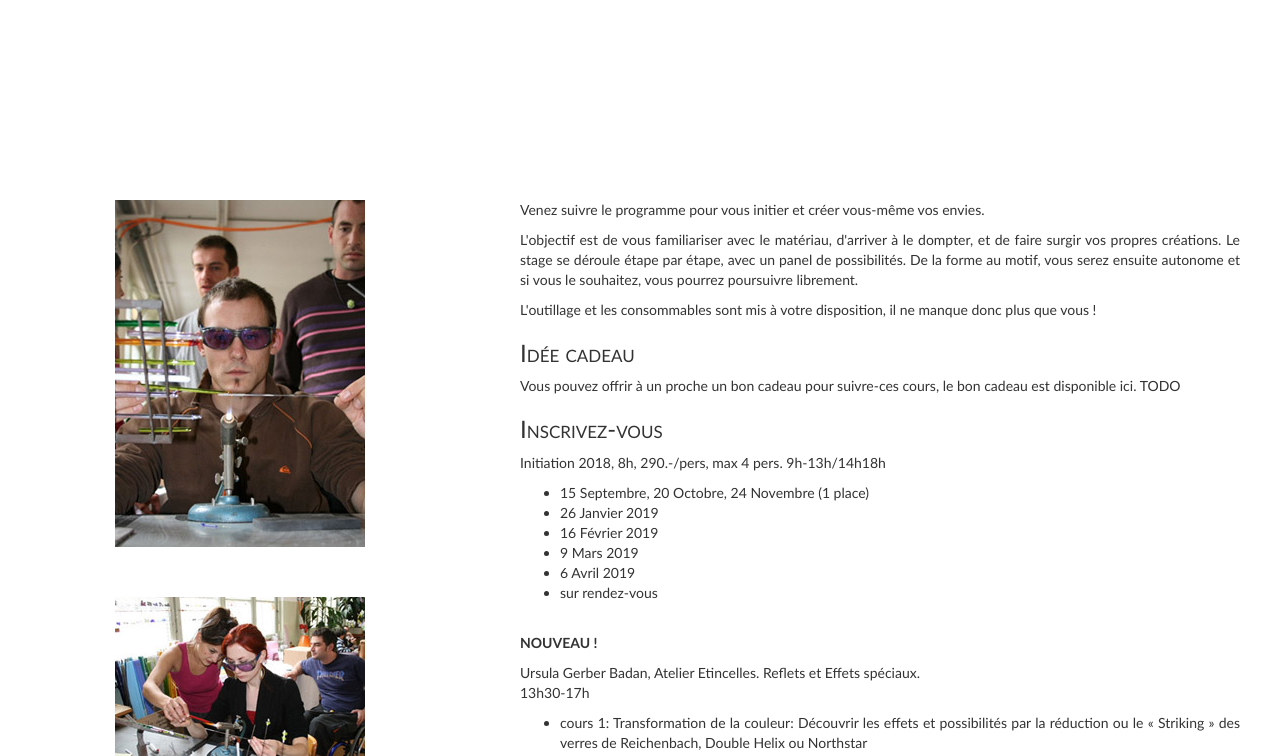
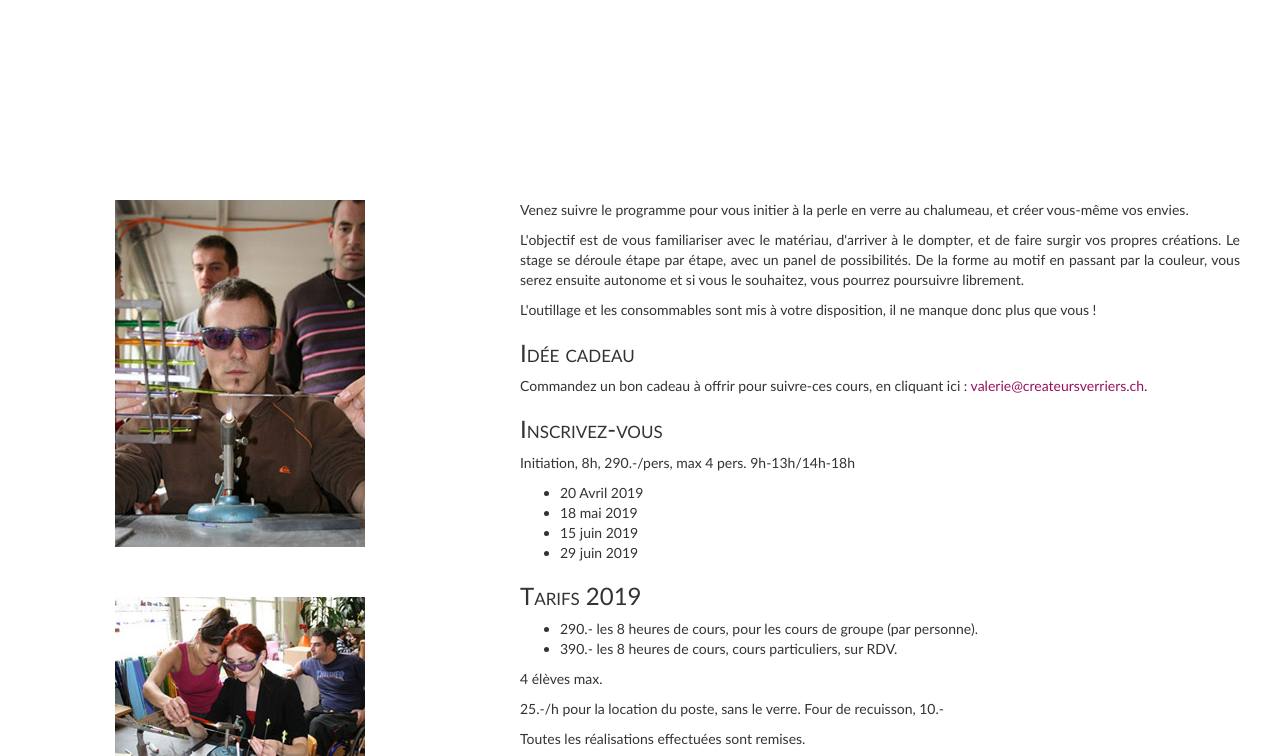
Before and after one commit to aroquemaurel/valeriederoquemaurel-website, a Django app: template valerie/pages/templates/pages/content/cours/presentation.html in a window 1280 px wide. Shown: the part 150-906 px from the top of the page. Run offline with Django 3.2, Linux system fonts and the light colour scheme; the template is opened without the code that fills it, so the values that code supplies are empty; some libraries are stand-ins or nearby versions; some web fonts are replaced.

Commit message:
Mise à jour de la présentation des cours

```diff
--- a/valerie/pages/templates/pages/content/cours/presentation.html
+++ b/valerie/pages/templates/pages/content/cours/presentation.html
@@ -8,50 +8,38 @@
     </div>
 {% endblock %}
 {% block text-content %}
-    <p>Venez suivre le programme pour vous initier et créer vous-même vos envies.</p>
+<p>Venez suivre le programme pour vous initier à la perle en verre au chalumeau, et créer vous-même vos envies.</p>
 
-<p>L'objectif est de vous familiariser avec le matériau, d'arriver à le dompter, et de faire surgir vos propres créations.
-Le stage se déroule étape par étape, avec un panel de possibilités. De la forme au motif,
-vous serez ensuite autonome et si vous le souhaitez, vous pourrez poursuivre librement.</p>
+<p>L'objectif est de vous familiariser avec le matériau, d'arriver à le dompter, et de faire surgir vos propres créations. Le stage se déroule étape par
+étape, avec un panel de possibilités. De la forme au motif en passant par la couleur, vous serez ensuite autonome et si vous le souhaitez, vous pourrez
+poursuivre librement.</p>
 
-    <p>L'outillage et les consommables sont mis à votre disposition, il ne manque donc plus que vous !</p>
+<p>L'outillage et les consommables sont mis à votre disposition, il ne manque donc plus que vous !</p>
 
     <h3>Idée cadeau</h3>
-    <p>Vous pouvez offrir à un proche un bon cadeau pour suivre-ces cours, le bon cadeau est disponible ici. TODO</p>
+	<p>Commandez un bon cadeau à offrir pour suivre-ces cours, en cliquant ici : <a href="mailto:valerie@createursverriers.ch">valerie@createursverriers.ch</a>.</p>
 
 
     <h3>Inscrivez-vous</h3>
-    <p>Initiation 2018, 8h, 290.-/pers, max 4 pers. 9h-13h/14h18h</p>
+	<p>Initiation, 8h, 290.-/pers, max 4 pers. 9h-13h/14h-18h</p>
 
     <ul>
-        <li>15 Septembre, 20 Octobre, 24 Novembre (1 place)</li>
-        <li>26 Janvier 2019</li>
-        <li>16 Février 2019</li>
-        <li>9 Mars 2019</li>
-        <li>6 Avril 2019</li>
-        <li>sur rendez-vous</li>
+        <li>20 Avril 2019</li>
+		<li>18 mai 2019</li>
+	    <li>15 juin 2019</li>
+		<li>29 juin 2019</li>
     </ul>
 
-    <p><br/><b>NOUVEAU ! </b></p>
-    <p>Ursula Gerber Badan, Atelier Etincelles. Reflets et Effets spéciaux.<br/>
-13h30-17h<br/>
-    </p>
+    <h3>Tarifs 2019</h3>
     <ul>
-        <li>cours 1: Transformation de la couleur: Découvrir les effets et possibilités par la réduction ou le « Striking » des verres de Reichenbach, Double Helix ou Northstar</li>
-        <li>cours 2: Applications décoratives spéciales: Travail avec « SIS »,  « Mesh » et « Shards »</li>
+		<li>290.- les 8 heures de cours, pour les cours de groupe (par personne).</li>
+		<li>390.- les 8 heures de cours, cours particuliers, sur RDV.</li>
     </ul>
-<p>
-    Prérequis : Maîtrise des techniques de base telles que : diverses formes de perles, poser des points et lignes, couvrir une perle d'une couche transparente, savoir tirer des "stringers" de différents diamètres.</p>
+	<p>4 élèves max.</p>
 
-    <h3>Tarifs 2018 </h3>
-    <ul>
-        <li>360.- les 8 heures de cours, cours particuliers et sur RDV.</li>
-        <li>290.- les 8 heures de cours, pour les cours de groupe (par personne).</li>
-    </ul>
-    <p>4 élèves max.</p>
-    <p>20.-/h pour la location du poste, sans le verre. Four de recuisson, 10.-</p>
+	<p>25.-/h pour la location du poste, sans le verre. Four de recuisson, 10.-</p>
+	<p>Toutes les réalisations effectuées sont remises.</p>
 
-    <p>Toutes les réalisations effectuées sont remises.</p>
 
 <iframe width="560" height="315" src="https://www.youtube.com/embed/8WO7uMZryTc" frameborder="0" allow="autoplay; encrypted-media" allowfullscreen></iframe>
 
```
